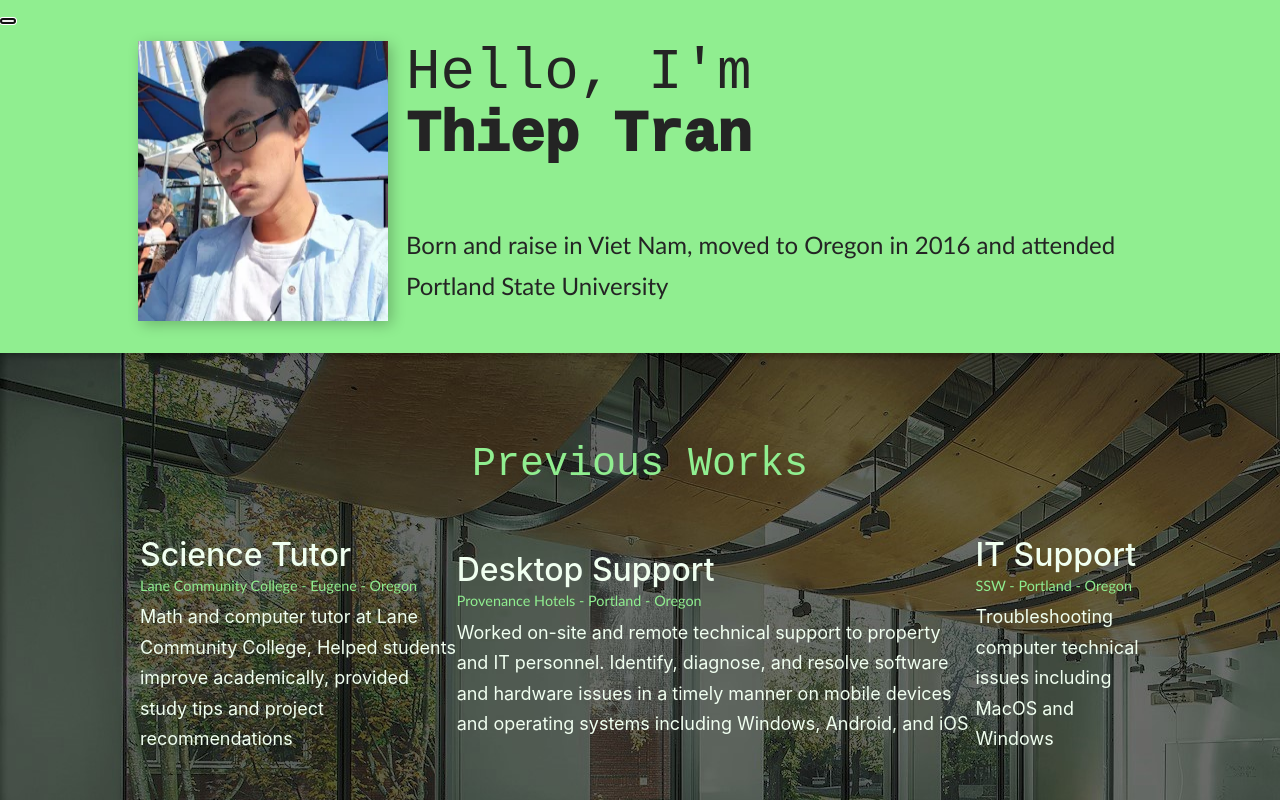
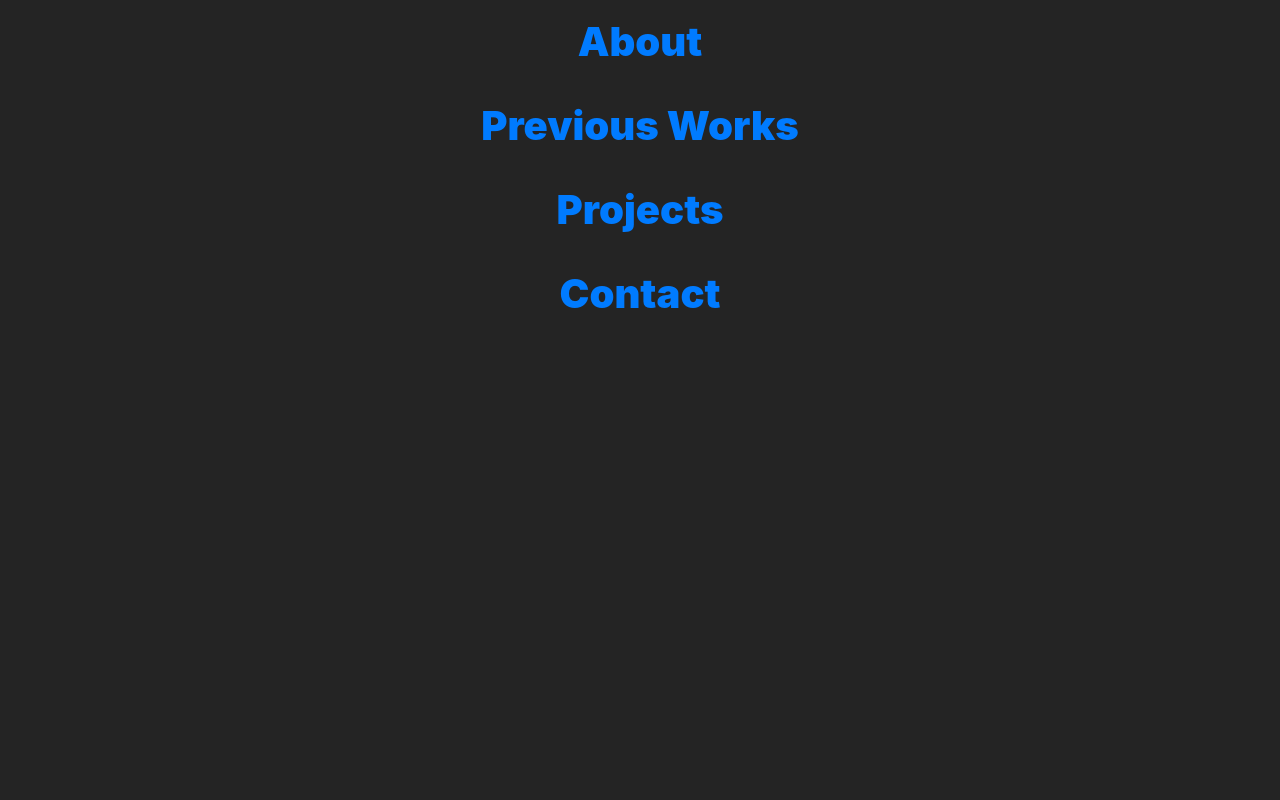
Before and after one commit to tranthiep191/tranthiep191, a plain HTML site: page index.html in a window 1280 px wide. Both pictures are taken after a click on the button "toggle navigation". Shown: the top 800 px of the page. Drawn offline with nearby package versions, Linux system fonts and the light colour scheme.

Commit message:
HTML and CSS2 and JS

```diff
--- a/index.html
+++ b/index.html
@@ -13,15 +13,13 @@
     </head>
     <body>
         <header>
-
             <button class="nav-toggle" aria-label="toggle navigation">
-                <span class="cheese"></span>
-
+                <span class="navigation"></span>
             </button>
             <nav class="nav-bar">
                 <ul class="nav-list">
                     <li class="nav-item"><a href="#about" class="nav-link">About</a></li>
-                    <li class="nav-item"><a href="#works" class="nav-link">Previous Work</a></li>
+                    <li class="nav-item"><a href="#works" class="nav-link">Previous Works</a></li>
                     <li class="nav-item"><a href="#projects" class="nav-link">Projects</a></li>
                     <li class="nav-item"><a href="#contact" class="nav-link">Contact</a></li>
                 </ul>
@@ -31,6 +29,7 @@
         <!-- Home Section -->
 
         <section class="intro" id="about">
+
             <div class="logo">
                 <img src="img/thieppic.webp" alt=" Thiep Profile picture" class="intro-img">
             </div>
@@ -51,19 +50,19 @@
                 <div class="previous-work">
                     <h3>Science Tutor</h3>
                     <h5 class="section-subtitle-work">Lane Community College - Eugene - Oregon</h5>
-                    <p>Math and computer tutor at Lane Community College, Helped students improve academically, provided study tips and project recommendations</p>
+                    <p class="section-subtitle-work-2">Math and computer tutor at Lane Community College, Helped students improve academically, provided study tips and project recommendations</p>
                 </div>
 
                 <div class="previous-work">
                     <h3>Desktop Support</h3>
                     <h5 class="section-subtitle-work">Provenance Hotels - Portland - Oregon</h5>
-                    <p>Worked on-site and remote technical support to property and IT personnel. Identify, diagnose, and resolve software and hardware issues in a timely manner on mobile devices
+                    <p class="section-subtitle-work-2">Worked on-site and remote technical support to property and IT personnel. Identify, diagnose, and resolve software and hardware issues in a timely manner on mobile devices
                         and operating systems including Windows, Android, and iOS</p>
                 </div>
                 <div class="previous-work">
                     <h3>IT Support</h3>
                     <h5 class="section-subtitle-work">SSW - Portland - Oregon</h5>
-                    <p>Troubleshooting computer technical issues including MacOS and Windows</p>
+                    <p class="section-subtitle-work-2">Troubleshooting computer technical issues including MacOS and Windows</p>
                 </div>
             </div>
         </section>
@@ -75,15 +74,15 @@
 
                 <div class="project-chat">
                     <a class="project-item" href="https://project-chat-app2.herokuapp.com/">Chat App</a>
-                    <p>Chat app that allow you send messages to your friend. HTML, CSS, Javascript</p>
+                    <p class="project-item-2">Chat app that allow you send messages to your friend. HTML, CSS, Javascript</p>
                 </div>
                 <div class="project-brain">
                     <a class="project-item" href="https://www.facebook.com/thieptran19">Smart Brain</a>
-                    <p>Project created using MERN stack that fetch SmartBrain API to do facial recognition with a human picture</p>
+                    <p class="project-item-2">Project created using MERN stack that fetch SmartBrain API to do facial recognition with a human picture</p>
                 </div>
                 <div class="project-robo">
                     <a class="project-item" href="https://www.facebook.com/thieptran19">Robo Friend</a>
-                    <p>A bot that can do calculation</p>
+                    <p >A bot that can do calculation</p>
                 </div>
             </div>
         </section>
@@ -100,5 +99,7 @@
                 <li class="contact-list-item"><a class="contact-list-link" href="https://twitter.com/Thiep25362268">Twitter</a></li>
             </ul>
         </footer>
+
+        <script src="index.js"></script>
     </body>
 </html>
--- /dev/null
+++ b/index.js
@@ -0,0 +1,5 @@
+const navToggle = document.querySelector('.nav-toggle');
+
+navToggle.addEventListener('click', () => {
+    document.body.classList.toggle('nav-open');
+});
--- a/style.css
+++ b/style.css
@@ -45,6 +45,8 @@
         --fs-body: 1.123rem;
     }
 }
+
+
 body {
     background: var(--clr-green);
     color: var(--clr-dark);
@@ -82,7 +84,8 @@ h5 { font-size: var(--fs-h5) }
 
  section {
      padding: 5em 2em;
-
+     height: 800px;
+     width: 100%;
 }
 
 .section-title{
@@ -115,15 +118,95 @@ h5 { font-size: var(--fs-h5) }
 
 
 /* Header */
+header{
+    display: flex;
+    flex-direction: row-reverse;
+    justify-content: space-between;
+    padding: .1em;
+}
 
-nav {
-    display: none;
+.nav-bar {
+    position: fixed;
+    background-color: var(--clr-dark);
+    top: 0;
+    bottom: 0;
+    right: 0;
+    left: 0;
+    z-index: 100;
+    transform: translateX(100%);
+    transition: transform 250ms cubic-bezier(.5, 0, .5, 1);
+
+}
+
+.nav-list {
+    list-style: none;
+    display: flex;
+    height: 100%;
+    flex-direction: column;
+    flex-direction: space-evenly;
+    align-items: center;
+    margin: 0;
+    padding: 0;
+}
+
+.nav-item{
+    text-decoration: none;
+    color: inherit;
+    font-weight: var(--fw-bold);
+    font-size: var(--fs-h2);
+    text-decoration: none;
+}
+
+.nav-item:hover {
+    color: var(--clr-green);
+}
+
+.nav-toggle {
+    padding: .25em;
+    background: var(--clr-green);
+    border: 0;
+    margin-top: 10px;
+    height: 30px;
+    cursor: pointer;
+}
+.navigation {
+    background:var(--clr-light);
+    width: 2em;
+    height: 15px;
+    border-radius: 1em;
+    display: block;
+    position: relative;
+}
+
+
+.navigation,
+.navigation::before,
+.navigation::after {
+    background: var(--clr-dark);
+    width: 2em;
+    height: 3px;
+    border-radius: 1em;
+    transition: transform 250ms ease-in-out;
+}
+
+.navigation::before,
+.navigation::after {
+   content: '';
+   position: absolute;
+   left: 0;
+   right: 0;
+}
+.navigation::before { top : 7px;}
+.navigation::after { bottom: 7px;}
+
+.nav-open .nav-bar {
+    transform: translateX(0);
 }
 
 /* Intro */
 
 .intro{
-    margin: auto;
+margin: auto;
   width: 80%;
   padding: 10px;
 
```
